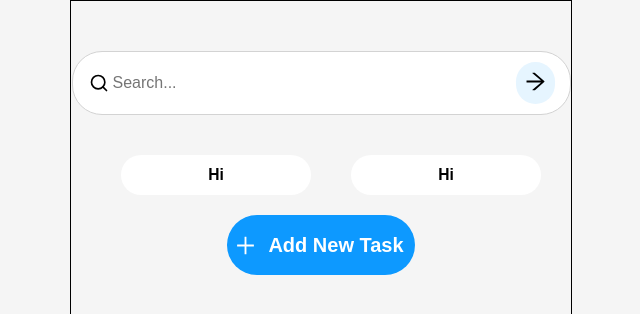
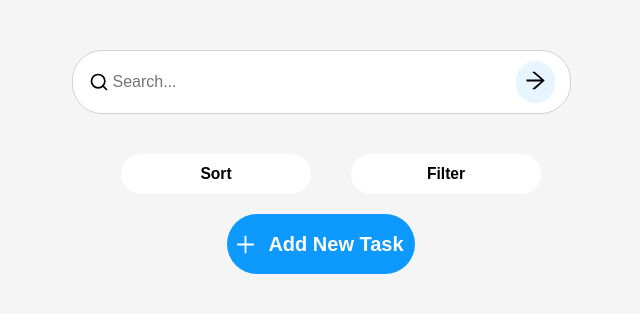
Before and after one commit to Maks6831/todo-app, a React (Create React App) app: page / in a window 1280 px wide. Shown: the top 314 px of the page, without its empty margins (319-959 px from the left). Built offline with nearby package versions, Linux system fonts and the light colour scheme.

Commit message:
added Navigation link to button in home.js

```diff
--- a/src/pages/Home.js
+++ b/src/pages/Home.js
@@ -4,6 +4,7 @@ import '../styles/Home.css';
 import { FiSearch } from 'react-icons/fi';
 
 import { AiOutlinePlus, AiOutlineArrowRight } from 'react-icons/ai';
+import { Link } from 'react-router-dom';
 
 
 export const Home = () => {
@@ -25,18 +26,20 @@ export const Home = () => {
                 <div className='filter-container'>
                     <div className='filter-section'>
                     <button className='sort-filter'>
-                        <h3>Hi</h3>
+                        <h3>Sort</h3>
                     </button>
                     <button className='sort-filter'>
-                        <h3>Hi</h3>
+                        <h3>Filter</h3>
                     </button>
                     </div>
                 </div>
                 <div className='new-task-container'>
-                    <button className='new-task-button'>
-                    <AiOutlinePlus size={25}/>
-                        <h2 className='task-button-name'>Add New Task</h2>
-                    </button>
+                    <Link to='/addtask' style={{ textDecoration: 'none' }}>
+                        <button className='new-task-button'>
+                            <AiOutlinePlus size={25}/>
+                            <h2 className='task-button-name'>Add New Task</h2>
+                        </button>
+                    </Link>
 
                 </div>
 
--- a/src/styles/Home.css
+++ b/src/styles/Home.css
@@ -8,7 +8,6 @@
 .home-inside {
     width: 500px;
     height: 100vh;
-    border: 1px solid black;
     padding-top: 50px;
     padding-bottom: 50px;
 }
```
